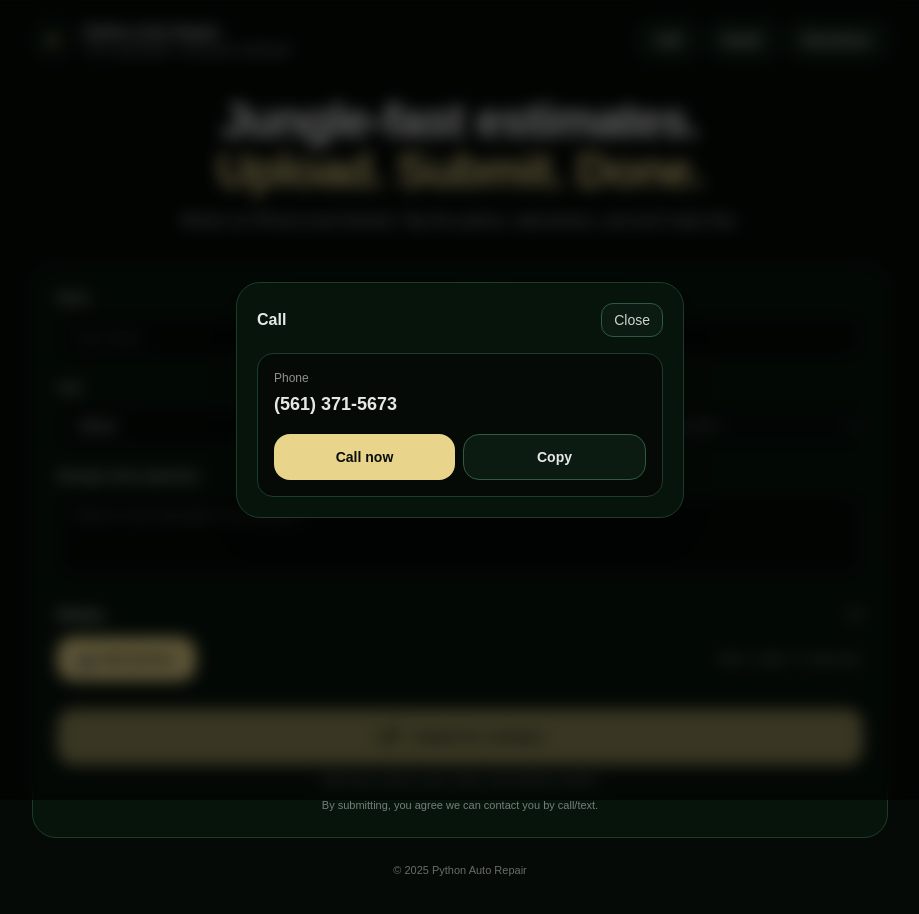
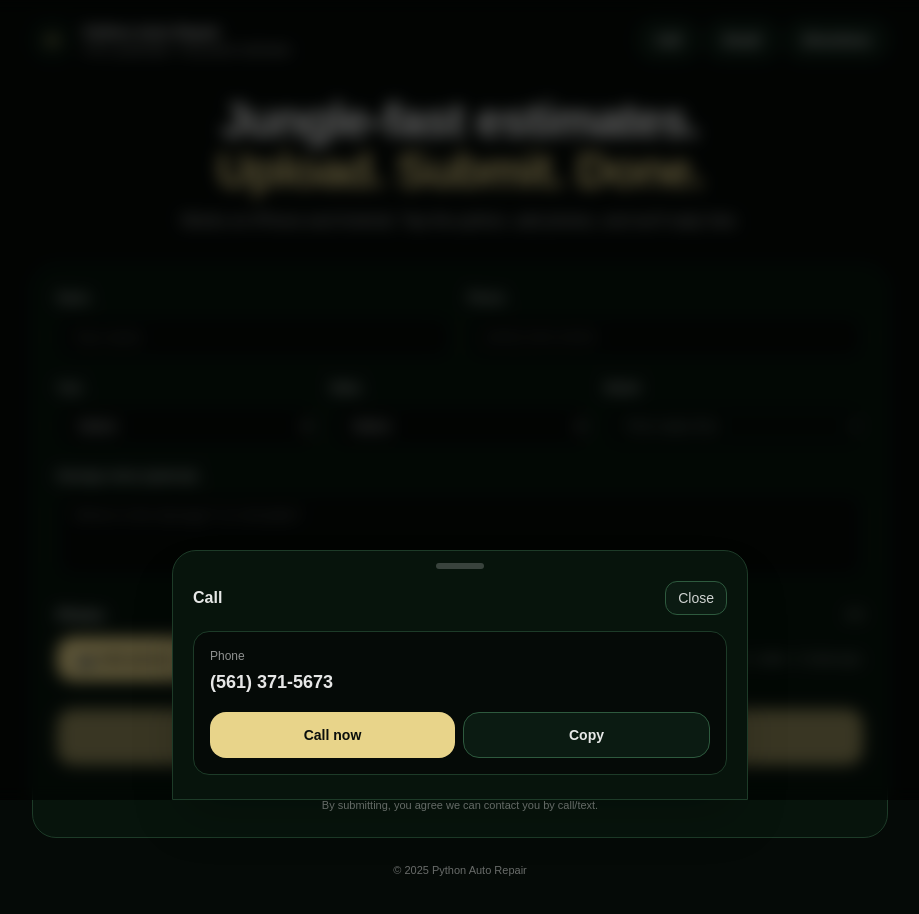
Before and after one commit to paythekid247/pythonautorepair, a Next.js app: page / in a window 1280 px wide. Both pictures are taken after a click on the button "Call". Shown: the top 914 px of the page, without its empty margins (180-1099 px from the left). After the commit the page ends 800 px from the top, so only its background shows below. Built offline with nearby package versions, Linux system fonts and the light colour scheme.

Commit message:
Contact bottom sheet with share/copy + scroll lock + ESC

```diff
--- a/app/page.tsx
+++ b/app/page.tsx
@@ -71,7 +71,7 @@ export default function Page() {
 
   const fileInputRef = useRef<HTMLInputElement | null>(null);
 
-  // Contact modal
+  // Bottom sheet
   const [contactMode, setContactMode] = useState<ContactMode>(null);
   const [toast, setToast] = useState<string | null>(null);
 
@@ -144,7 +144,7 @@ export default function Page() {
       setToast(label);
       window.setTimeout(() => setToast(null), 1500);
     } catch {
-      // Fallback
+      // fallback
       const ta = document.createElement("textarea");
       ta.value = text;
       document.body.appendChild(ta);
@@ -167,7 +167,7 @@ export default function Page() {
         });
         return;
       } catch {
-        // user cancelled or share failed; fall back to copy
+        // user canceled; fall back to copy
       }
     }
     await copyToClipboard(shareText, "Address copied");
@@ -200,8 +200,8 @@ export default function Page() {
         </div>
       )}
 
-      {/* Contact modal */}
-      <ContactModal
+      {/* Contact bottom sheet */}
+      <ContactSheet
         mode={contactMode}
         onClose={() => setContactMode(null)}
         phoneDisplay={SHOP_PHONE_DISPLAY}
@@ -214,7 +214,7 @@ export default function Page() {
       />
 
       <div className="mx-auto flex w-full max-w-4xl flex-col items-center px-5">
-        {/* Header (clean: just the buttons, no repeated text line) */}
+        {/* Header */}
         <header className="w-full py-5">
           <div className="flex w-full flex-col gap-3 sm:flex-row sm:items-center sm:justify-between">
             <div className="flex items-center gap-3">
@@ -558,7 +558,7 @@ function JunglePlants() {
   );
 }
 
-function ContactModal(props: {
+function ContactSheet(props: {
   mode: ContactMode;
   onClose: () => void;
   phoneDisplay: string;
@@ -571,16 +571,59 @@ function ContactModal(props: {
 }) {
   const { mode, onClose, phoneDisplay, phoneTel, email, address, mapsUrl, onCopy, onShareAddress } = props;
 
-  if (!mode) return null;
+  const open = !!mode;
+  const title = mode === "call" ? "Call" : mode === "email" ? "Email" : mode === "directions" ? "Directions" : "";
 
-  const title = mode === "call" ? "Call" : mode === "email" ? "Email" : "Directions";
+  // ESC closes + lock scroll while open
+  React.useEffect(() => {
+    if (!open) return;
+
+    const onKeyDown = (e: KeyboardEvent) => {
+      if (e.key === "Escape") onClose();
+    };
+
+    const body = document.body;
+    const scrollY = window.scrollY || document.documentElement.scrollTop || 0;
+    const prevOverflow = body.style.overflow;
+    const prevPosition = body.style.position;
+    const prevTop = body.style.top;
+    const prevWidth = body.style.width;
+
+    body.style.overflow = "hidden";
+    body.style.position = "fixed";
+    body.style.top = `-${scrollY}px`;
+    body.style.width = "100%";
+
+    window.addEventListener("keydown", onKeyDown);
+
+    return () => {
+      window.removeEventListener("keydown", onKeyDown);
+      body.style.overflow = prevOverflow;
+      body.style.position = prevPosition;
+      body.style.top = prevTop;
+      body.style.width = prevWidth;
+      window.scrollTo(0, scrollY);
+    };
+  }, [open, onClose]);
+
+  if (!open) return null;
 
   return (
-    <div className="fixed inset-0 z-50 grid place-items-center bg-black/60 px-4 backdrop-blur-sm" onMouseDown={onClose}>
+    <div className="fixed inset-0 z-50" aria-hidden={!open}>
+      {/* Backdrop */}
+      <button
+        type="button"
+        aria-label="Close sheet"
+        onClick={onClose}
+        className="absolute inset-0 cursor-default bg-black/60 backdrop-blur-sm"
+      />
+
+      <div className="absolute bottom-0 left-0 right-0 mx-auto w-full max-w-xl">
         <div
-        className="w-full max-w-md rounded-3xl border border-[#1D3B28] bg-[#07140C] p-5 shadow-2xl"
+          className="rounded-t-3xl border border-[#1D3B28] bg-[#07140C] px-5 pb-6 pt-3 shadow-2xl animate-sheetIn"
           onMouseDown={(e) => e.stopPropagation()}
         >
+          <div className="mx-auto mb-3 h-1.5 w-12 rounded-full bg-white/20" />
           <div className="flex items-center justify-between">
             <div className="text-base font-semibold text-white/90">{title}</div>
             <button
@@ -684,5 +727,22 @@ function ContactModal(props: {
           </div>
         </div>
       </div>
+
+      <style jsx global>{`
+        @keyframes sheetIn {
+          0% {
+            transform: translateY(24px);
+            opacity: 0.9;
+          }
+          100% {
+            transform: translateY(0px);
+            opacity: 1;
+          }
+        }
+        .animate-sheetIn {
+          animation: sheetIn 260ms cubic-bezier(0.2, 0.9, 0.2, 1) both;
+        }
+      `}</style>
+    </div>
   );
 }
```
Lines whose indentation alone changed are shown as unchanged.
